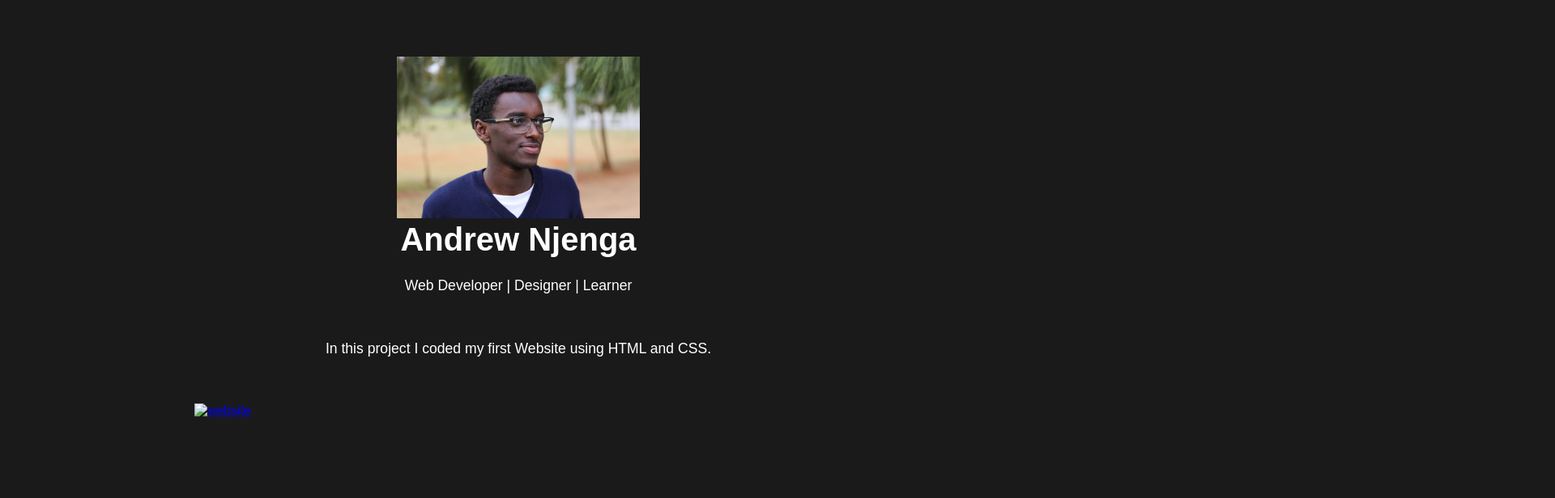
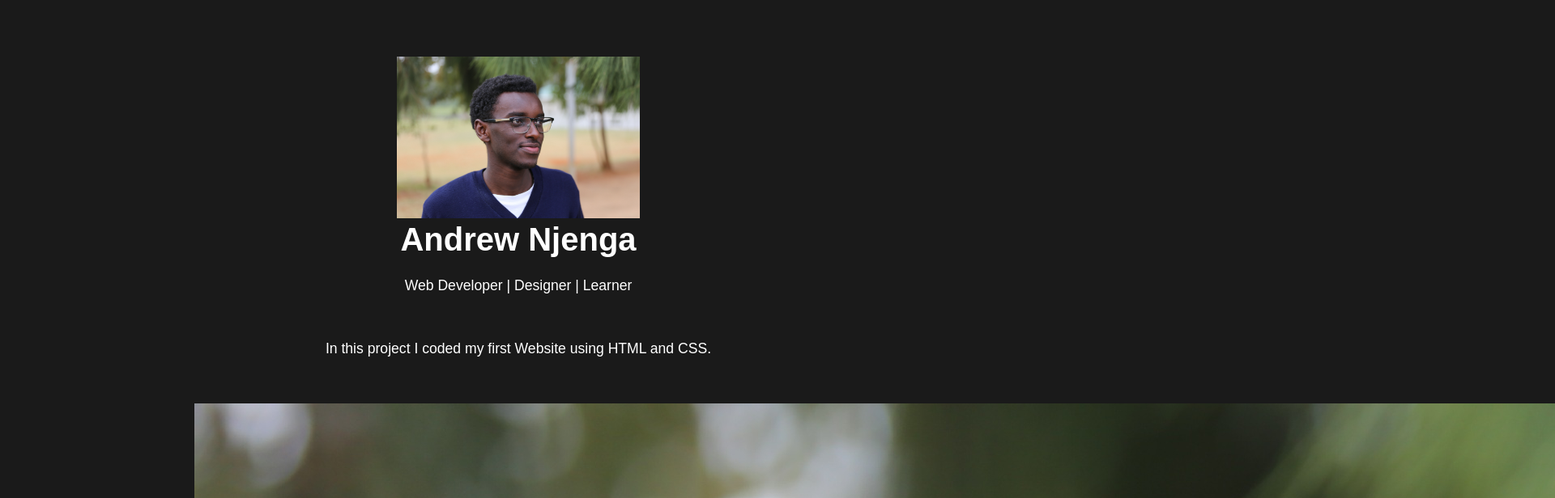
Before and after one commit to AJ-creatives/portfolio, a plain HTML site: page index.html in a window 1280 px wide. Shown: the top 616 px of the page at 81% size, 1920 px wide, since content can reach past the window. Drawn offline with Linux system fonts and the light colour scheme; files whose address does not match are found by name.

Commit message:
Update index.html

```diff
--- a/index.html
+++ b/index.html
@@ -88,7 +88,7 @@
     <div class="project">
         <p style="text-align: center;">In this project I coded my first Website using HTML and CSS.</p>
         <br><br><br>
-        <a href="https://aj-creatives.github.io/music-website/"><img src="[[https://github.com/AJ-creatives/music-website/blob/1e6eabc857b22000cdc9e8a065e60de5efd6b919/new%20jpg.jpg|alt=octocat]]" alt="website"></a>
+        <a href="https://aj-creatives.github.io/music-website/"><img src="https://github.com/AJ-creatives/portfolio/blob/07e61c7383216689d2fdc30be3a7d148dde69022/IMG_9092.JPG" alt="website"></a>
         <div class="article">
 
         </div>
```
